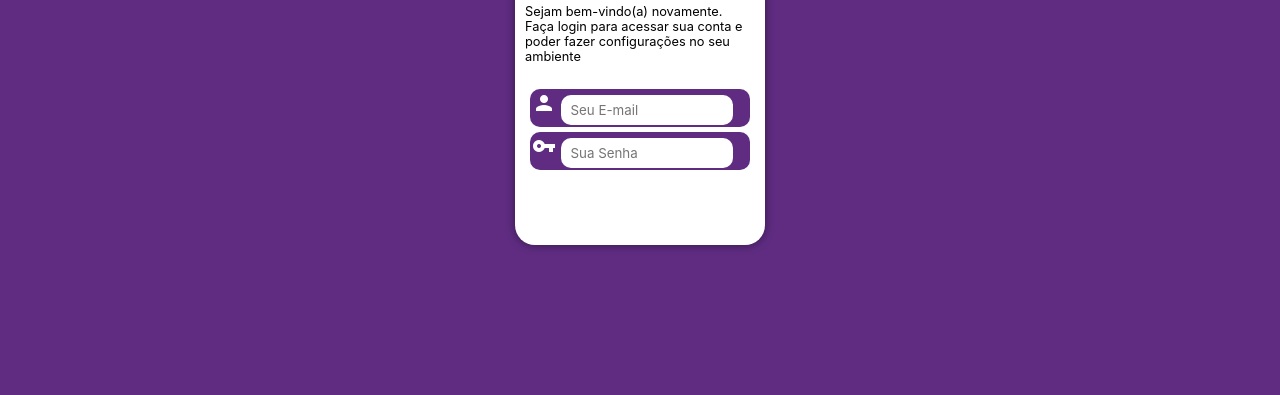
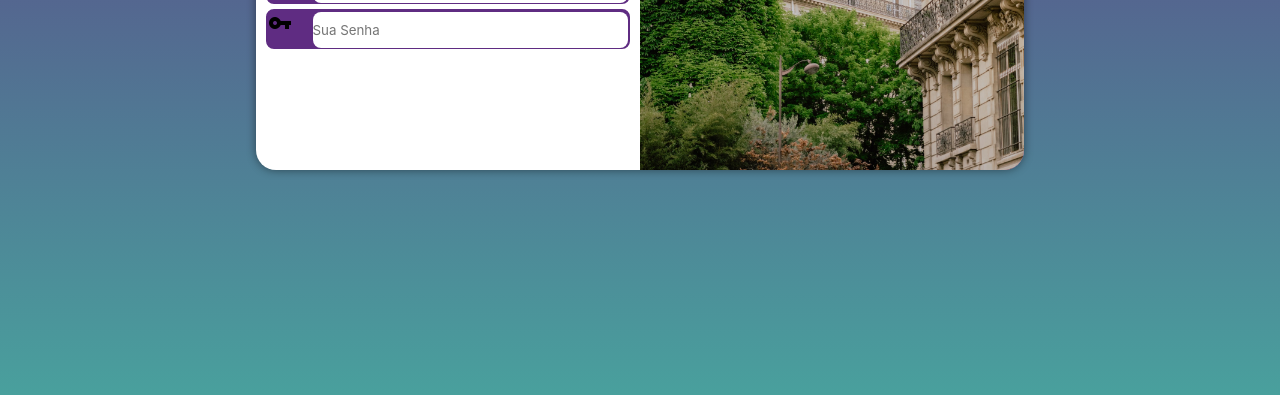
Before and after one commit to Kaua-da-Cunha-Rodrigues/projeto-login, a plain HTML site: page index.html in a window 1280 px wide. Shown: the part 405-800 px from the top of the page. Drawn offline with Linux system fonts and the light colour scheme.

Commit message:
esqueci de upar

```diff
--- /dev/null
+++ b/estilos/mediaQuery.css
@@ -0,0 +1,53 @@
+/*
+Typical Device BreakPoints 2023
+Pequenas telas: até 600px
+Celular; de 600px até 768px
+Tablet 768px até 1023px;
+Desktop 1024px ... 1365px;
+Telas Maiores (ex: TV): Acima de 1366px:
+
+*/
+@media screen and (min-width: 768px) and (max-width: 1023px){
+    body{
+        background-image: linear-gradient(to top, #49a09d, #5f2c82);
+    }
+    section#login{
+        width: 90vw;
+        height: 280px;
+    }
+    section#login #imagem{
+        float: left;
+        width: 30%;
+        height: 100%;
+    }
+    section#login #form{
+        float: right;
+        width: 70%;
+    }
+    section #form p.desc{
+        font-size: 1em;
+        padding-bottom: 20px;
+    }
+}
+@media screen and (min-width: 1024px){
+    body{
+        background-image: linear-gradient(to top, #49a09d, #5f2c82);
+    }
+    section#login{
+        width: 60%;
+        height: 350px;
+    }
+    section#login #imagem{
+        float: right;
+        width: 50%;
+        height: 100%;
+    }
+    section#login #form{
+        float: left;
+        width: 50%;
+    }
+    section #form p.desc{
+        font-size: 1em;
+        padding-bottom: 20px;
+    }
+}
--- a/estilos/style.css
+++ b/estilos/style.css
@@ -30,6 +30,8 @@ section#login{
     transform: translate(-50%, -50%);
     overflow: hidden; /*O que tiver fora da borda esconde*/
     box-shadow: 0px 0px 10px rgba(0, 0, 0, 0.459);
+    transition: width 0.2s, height 0.2s;
+    transition-timing-function: ease; /*Faz uma alteração suave*/
 }
 section #imagem{
     display: block;
@@ -49,19 +51,21 @@ section #form p.desc{
     font-size: 0.8em;
     padding-bottom: 20px;
 }
-section #form form input{
-    width: 80%;
-    height: 30px;
-    padding-left: 10px;
-    border-radius: 10px;
-    border: none;
+section #form .campoForm{
+    display: block;
+    width: 100%;
+    height: 40px;
+    margin: 5px 0;
+    background-color: var(--cor1);
+    border: 2px solid var(--cor1);
+    border-radius: 8px;
 }
-section #form .campoForm{
-    background-color: var(--cor1);
-    margin: 5px;
-    padding: 2px;
-    border-radius: 10px;
+section #form .campoForm input{
+    width: calc(100% - 45px);
+    height: 100%;
+    border: 0;
+    border-radius: 8px;
 }
 section #form .campoForm i{
-    color: white;
+    width: 40px;
 }
--- a/index.html
+++ b/index.html
@@ -5,6 +5,7 @@
     <meta name="viewport" content="width=device-width, initial-scale=1.0">
     <title>Login</title>
     <link rel="stylesheet" href="estilos/style.css">
+    <link rel="stylesheet" href="estilos/mediaQuery.css">
     <link href="https://fonts.googleapis.com/icon?family=Material+Icons" rel="stylesheet">
 </head>
 <body>
@@ -17,14 +18,19 @@
                 <h1>Login</h1>
                 <p class="desc">Sejam bem-vindo(a) novamente. Faça login para acessar sua conta e poder fazer configurações no seu ambiente</p>
                 <form action="" method="post">
-                    <p class="campoForm">
-                        <i class="material-icons">person</i>
-                        <input type="text" name="email" id="iemail" placeholder="Seu E-mail">
-                    </p>
-                    <p class="campoForm">
-                        <i class="material-icons">vpn_key</i>
-                        <input type="text" name="senha" id="isenha" placeholder="Sua Senha">
-                    </p>
+
+                        <div class="campoForm">
+                            <i class="material-icons">person</i>
+                            <input type="text" name="email" id="iemail" placeholder="Seu E-mail">
+                            <label for="iemail"></label>
+                        </div>
+
+                        <div class="campoForm">
+                            <i class="material-icons">vpn_key</i>
+                            <input type="text" name="senha" id="isenha" placeholder="Sua Senha">
+                            <label for="isenha"></label>
+                        </div>
+
                 </form>
             </div>
         </section>
```
